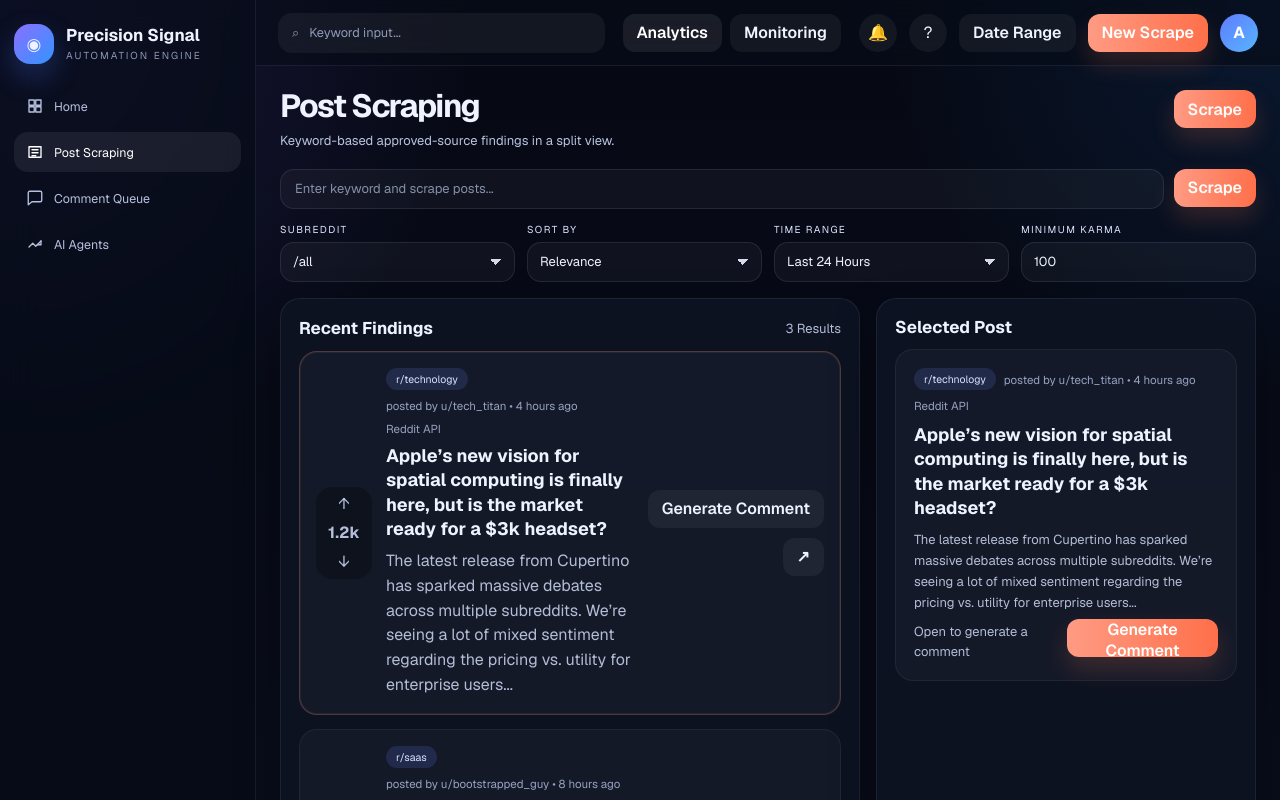
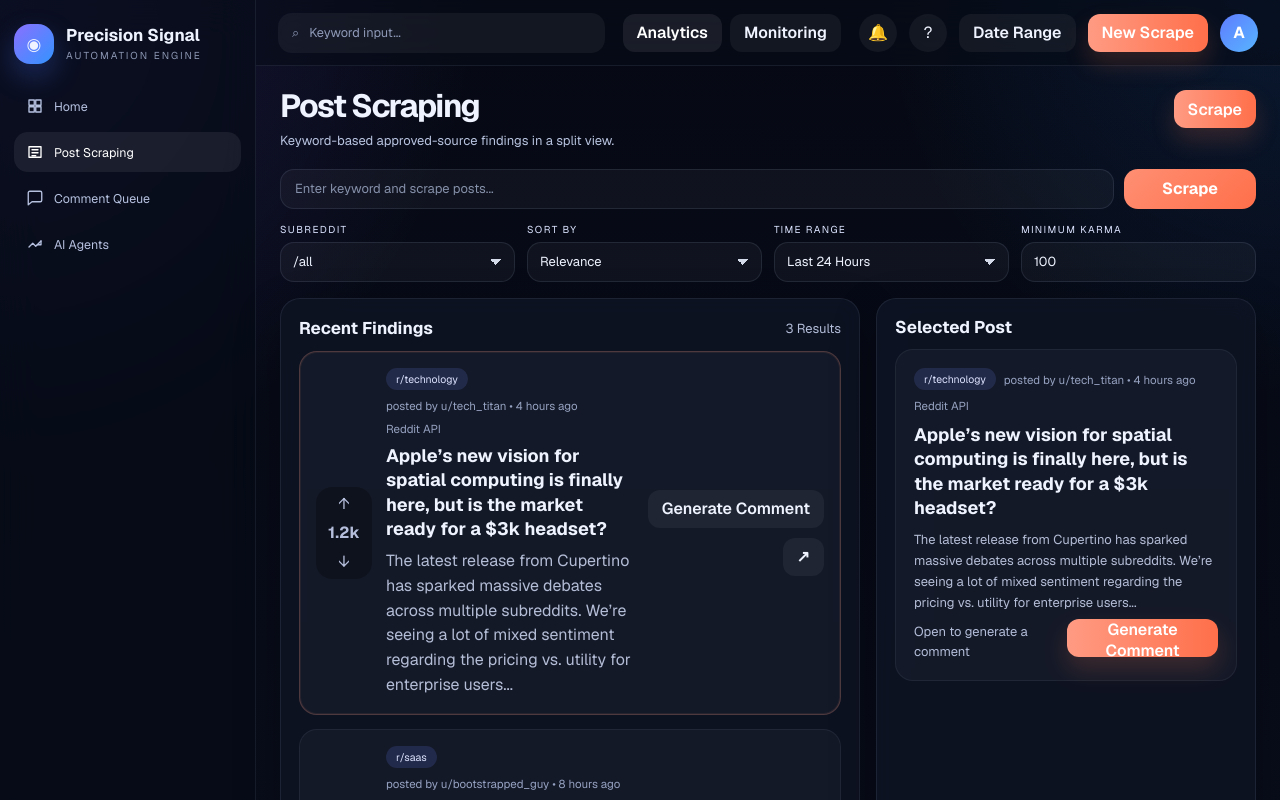
Before and after one commit to Jay-1410/Reddit-Automation, a Next.js app: page /scraped-posts in a window 1280 px wide. Shown: the top 800 px of the page. Built offline with nearby package versions, Linux system fonts and the light colour scheme.

Commit message:
Move scrape button into keyword row

```diff
--- a/src/app/scraped-posts/page.js
+++ b/src/app/scraped-posts/page.js
@@ -61,7 +61,7 @@ export default function ScrapedPostsPage() {
     <DashboardShell title="Post Scraping" subtitle="Keyword-based approved-source findings in a split view." searchPlaceholder="Keyword input..." actions={<button className={styles.actionButton} onClick={scrape}>Scrape</button>}>
       <section className={styles.keywordBar}>
         <input className={styles.keywordInput} value={keyword} onChange={(e) => setKeyword(e.target.value)} placeholder="Enter keyword and scrape posts..." />
-        <button className={styles.actionButton} onClick={scrape}>Scrape</button>
+        <button className={styles.keywordScrapeButton} onClick={scrape}>Scrape</button>
       </section>
       <section className={styles.filterBar}><div className={styles.filterBox}><label>Subreddit</label><select className={styles.select} value={subreddit} onChange={(e) => setSubreddit(e.target.value)}>{subredditOptions.map((opt) => <option key={opt} value={opt}>{opt}</option>)}</select></div><div className={styles.filterBox}><label>Sort By</label><select className={styles.select} value={sortBy} onChange={(e) => setSortBy(e.target.value)}>{sortOptions.map((opt) => <option key={opt} value={opt}>{opt}</option>)}</select></div><div className={styles.filterBox}><label>Time Range</label><select className={styles.select} value={timeRange} onChange={(e) => setTimeRange(e.target.value)}>{timeRangeOptions.map((opt) => <option key={opt} value={opt}>{opt}</option>)}</select></div><div className={styles.filterBox}><label>Minimum Karma</label><input className={styles.input} value={minimumKarma} onChange={(e) => setMinimumKarma(e.target.value)} /></div></section>
 
--- a/src/app/ui.module.css
+++ b/src/app/ui.module.css
@@ -196,6 +196,7 @@
 .keywordBar { display: flex; gap: 10px; margin-bottom: 14px; }
 .keywordInput { flex: 1; min-height: 40px; padding: 0 14px; border-radius: 14px; border: 1px solid rgba(175, 186, 219, 0.12); background: rgba(255, 255, 255, 0.04); color: #eef3ff; outline: none; font-size: 13px; }
 .keywordInput::placeholder { color: rgba(169, 183, 211, 0.76); }
+.keywordScrapeButton { min-width: 132px; height: 40px; border: 0; border-radius: 14px; background: linear-gradient(135deg, #ff8f73, #ff6f4a); color: #fff; font-weight: 700; }
 .filterBar { display: grid; grid-template-columns: repeat(4, minmax(0, 1fr)); gap: 12px; margin-bottom: 16px; }
 .filterBox label { display: block; margin-bottom: 6px; color: #dce4ff; font-size: 10px; letter-spacing: 0.14em; text-transform: uppercase; }
 .input,
```
